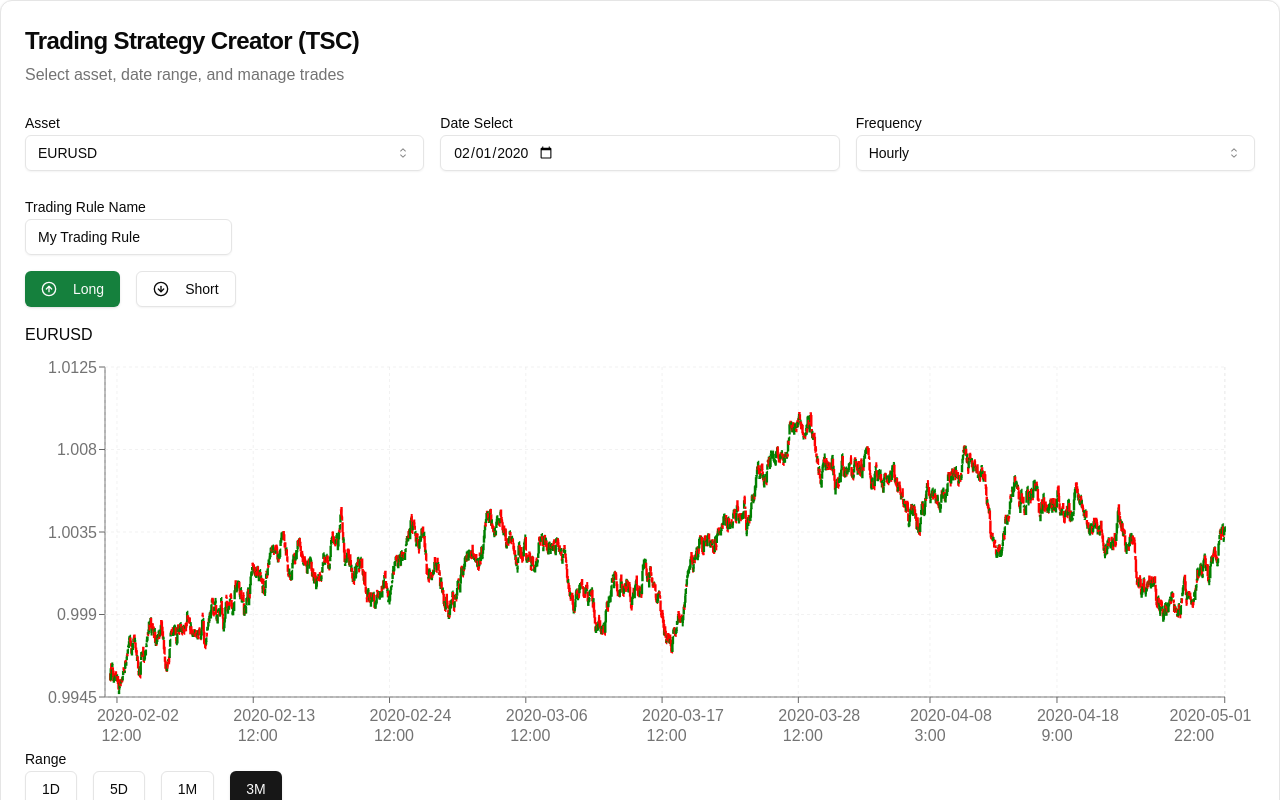
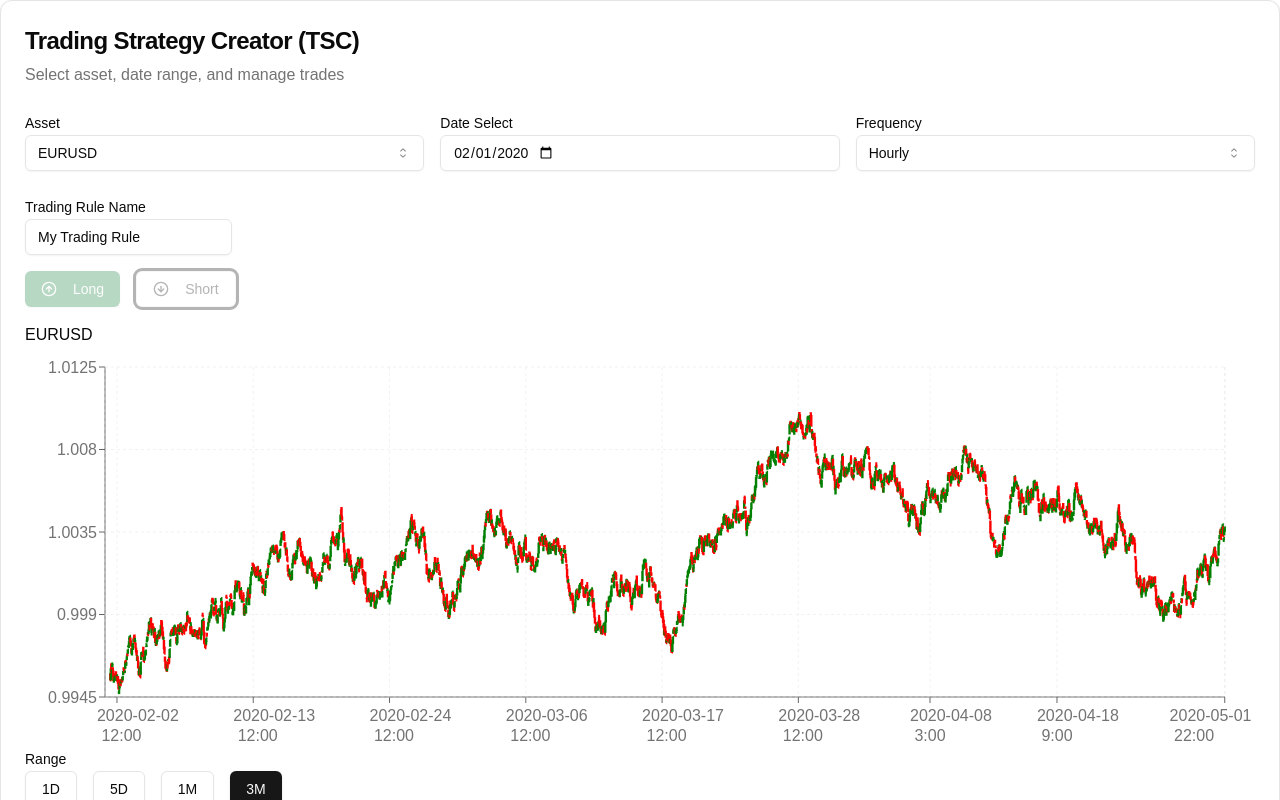
Before and after one commit to jkim1708/EvoTraderDemo, a Next.js app in the folder my-app/: page / in a window 1280 px wide. Shown: the top 800 px of the page. Built offline with nearby package versions, Linux system fonts and the light colour scheme.

Commit message:
adds opac to btn

```diff
--- a/my-app/components/enhanced-trading-asset-viewer.tsx
+++ b/my-app/components/enhanced-trading-asset-viewer.tsx
@@ -497,16 +497,18 @@ const EnhancedTradingAssetViewer = observer(() => {
                     </div>
                     <div className="flex space-x-4 mb-4 tradeKindButton">
                         <Button
+                            // variant={currentSelectedTradeKind === 'long' ? 'default' : 'outline'}
                             variant={currentSelectedTradeKind === 'long' ? 'default' : 'outline'}
                             onClick={() => setCurrentSelectedTradeKind('long')}
-                            className={currentSelectedTradeKind === 'long' ?"bg-green-700": 'default'}
+                            className={currentSelectedTradeKind === 'long' ? "bg-green-700 opacity-30" : 'outline opacity-30'}
                         >
                             <ArrowUpCircle className="mr-2 h-4 w-4"/> Long
                         </Button>
                         <Button
+                            // variant={currentSelectedTradeKind === 'short' ? 'default' : 'outline'}
                             variant={currentSelectedTradeKind === 'short' ? 'default' : 'outline'}
                             onClick={() => setCurrentSelectedTradeKind('short')}
-                            className={currentSelectedTradeKind === 'short' ? "bg-red-700" : 'default'}
+                            className={currentSelectedTradeKind === 'short' ? "bg-red-700 opacity-30" : 'outline opacity-30'}
                         >
                             <ArrowDownCircle className="mr-2 h-4 w-4"/> Short
                         </Button>
```
Also changed, not shown: my-app/app/strategy-creator-setup/page.tsx (deleted).
